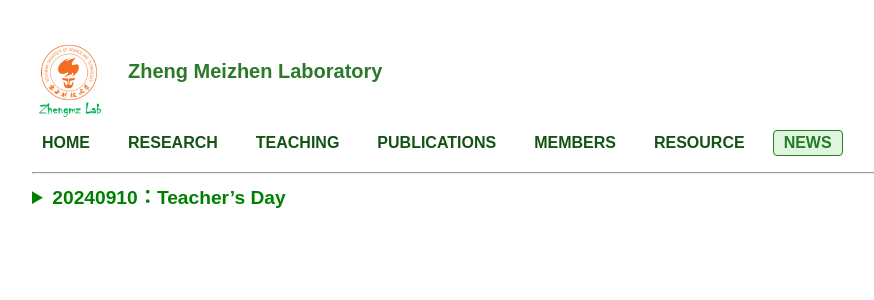
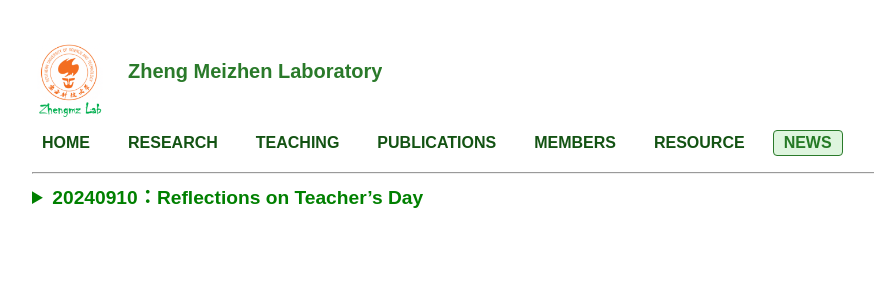
Before and after one commit to ZhengmzLab/zhengmzlab.github.io, a Jekyll site: the page built from news.md, in a window 1280 px wide. Shown: the top 300 px of the page, without its empty margins (120-994 px from the left). Built offline with Jekyll 4.4.1, drawn with Linux system fonts in a browser that asks for light colours; some of the changed text lies outside the part shown.

Commit message:
Update news.md

```diff
--- a/news.md
+++ b/news.md
@@ -5,27 +5,24 @@ title: NEWS
 
 
 <details>
-<summary  style="color:green; font-size:1.2em; font-weight:bold;" > 20240910：Teacher’s Day</summary>
+<summary  style="color:green; font-size:1.2em; font-weight:bold;" > 20240910：Reflections on Teacher’s Day</summary>
 
-<div style="color:navy; font-size:1.0em; font-weight:bold;">Reflections on Teacher’s Day</div>
-
-<div style="color:black; font-size:0.8em;">
 In the past, I only knew the joy of giving gifts to my teachers on Teacher’s Day.
 Now I truly understand the happiness of receiving flowers from my own students!
 And there was even a box of pomegranates, symbolizing fruitful achievements. :-)
 Let’s guess whose thoughtful idea it was!
-</div>
 
-<div style="color:#0d47a1; font-size:0.8em; font-weight:bold;">教师节有感</div>
 
-<div style="color:black; font-size:0.8em;">
+<div style="color:green; font-size:1.2em; font-weight:bold;">教师节有感</div>
+
+
 昔年恩师受花香，
 今朝桃李立身旁。
 花捧双手心意暖，
 石榴一箱硕果长。
 谁将巧思藏其中？
 笑语盈盈满研斋。
-</div>
+
 
 <img src="https://github.com/user-attachments/assets/dca23cfc-4e78-4be1-a927-3bd73a310045" style="max-width:100%;" alt="教师节图片" />
 
```
